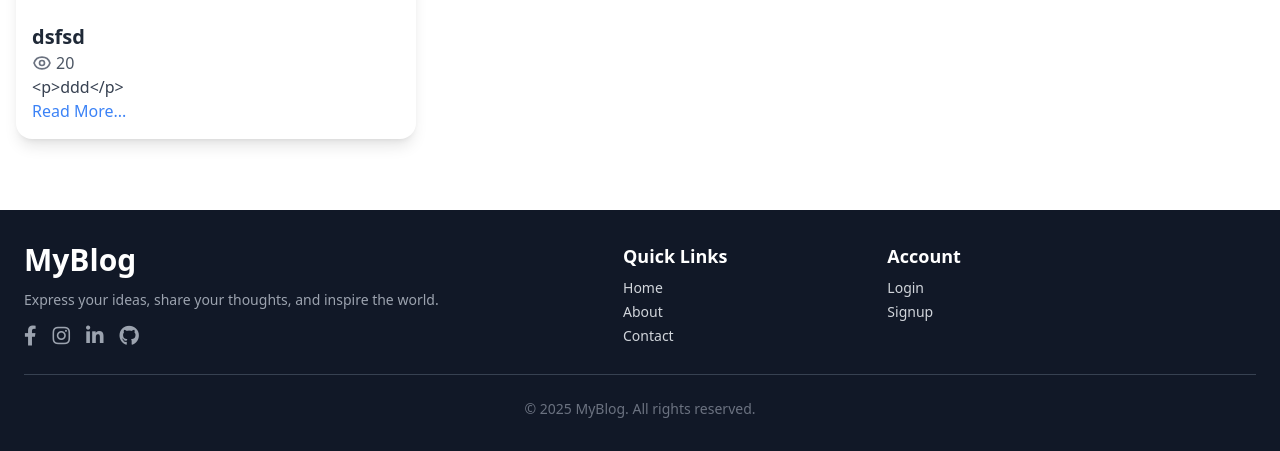
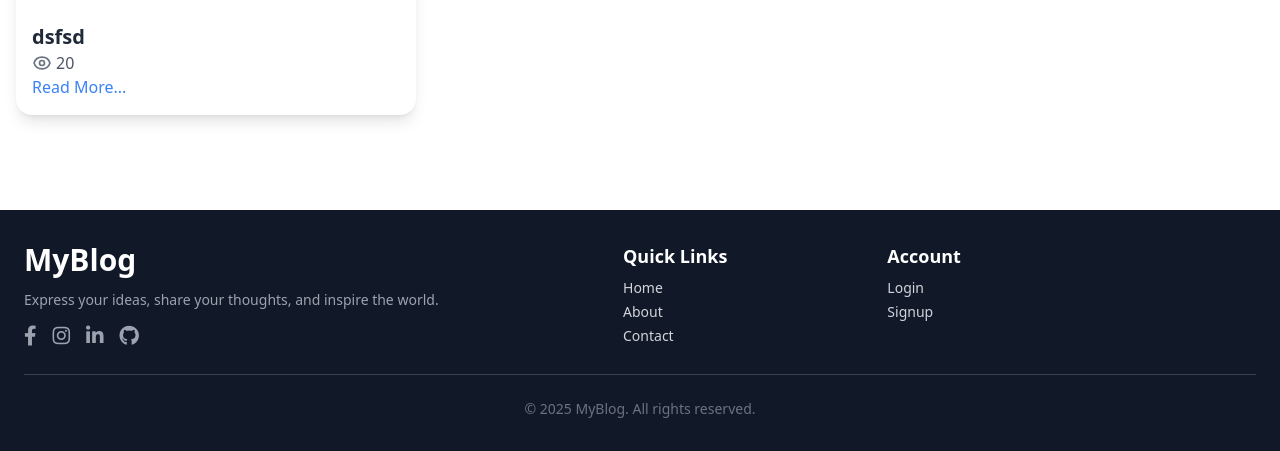
Before and after one commit to saradjung/BlogSite, a Django app: page /popular/ in a window 1280 px wide. Shown: the part 349-800 px from the top of the page. Run offline with Django 5.2, Linux system fonts and the light colour scheme; data comes from the database, SQL or seed files in the repository; some libraries are stand-ins or nearby versions.

Commit message:
Update popular_posts.html
Remove Content From Display

```diff
--- a/blog_project/blog/templates/popular_posts.html
+++ b/blog_project/blog/templates/popular_posts.html
@@ -23,8 +23,6 @@
                     </svg>
                     <span>{{ post.views }}</span>
                 </p>
-
-                <p class="text-gray-700">{{ post.content|truncatechars:100 }}</p>
                 <a href="{% url 'blog' post.id %}" class="text-blue-500 hover:underline">Read More...</a>
             </div>
         </div>
```
